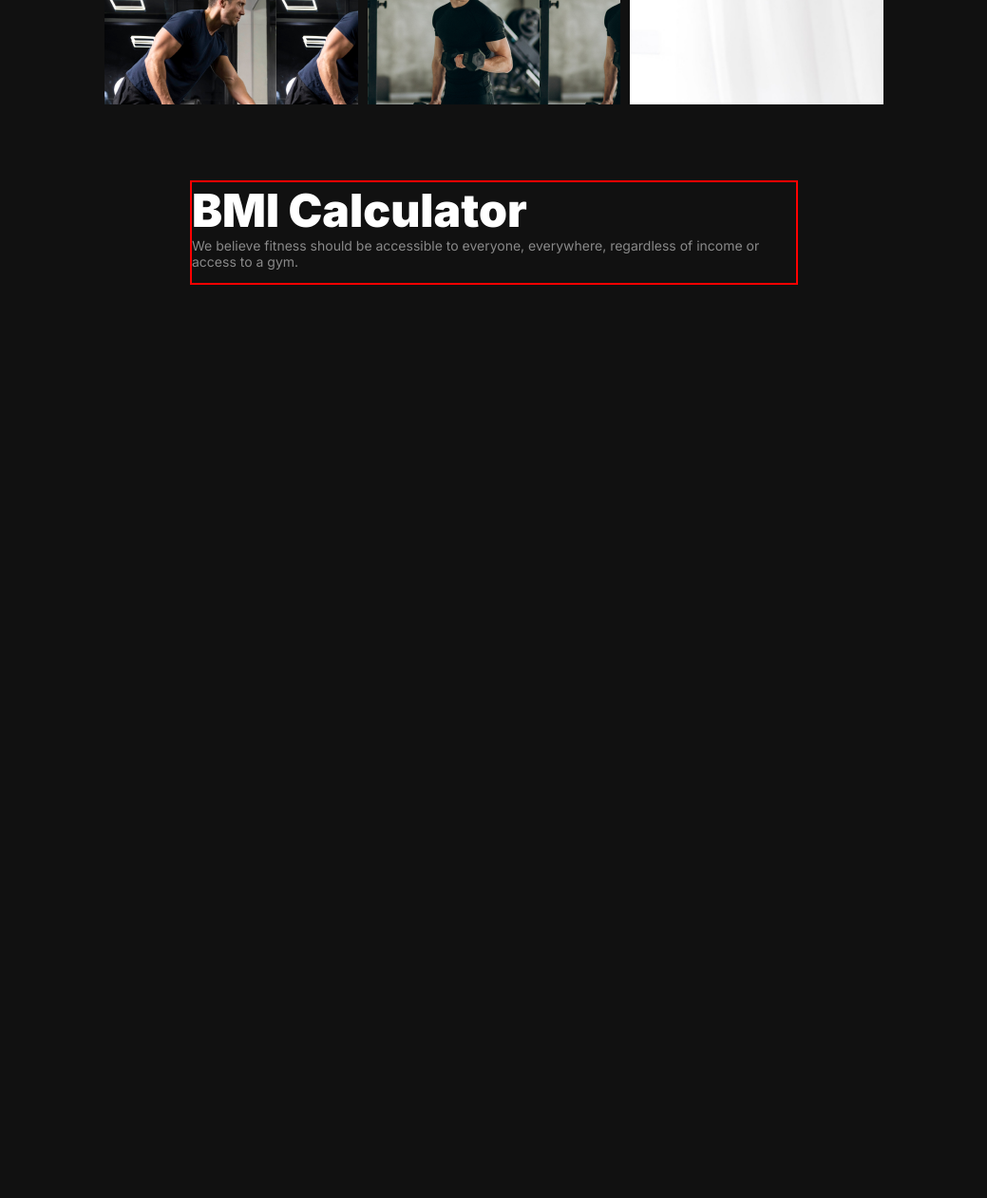
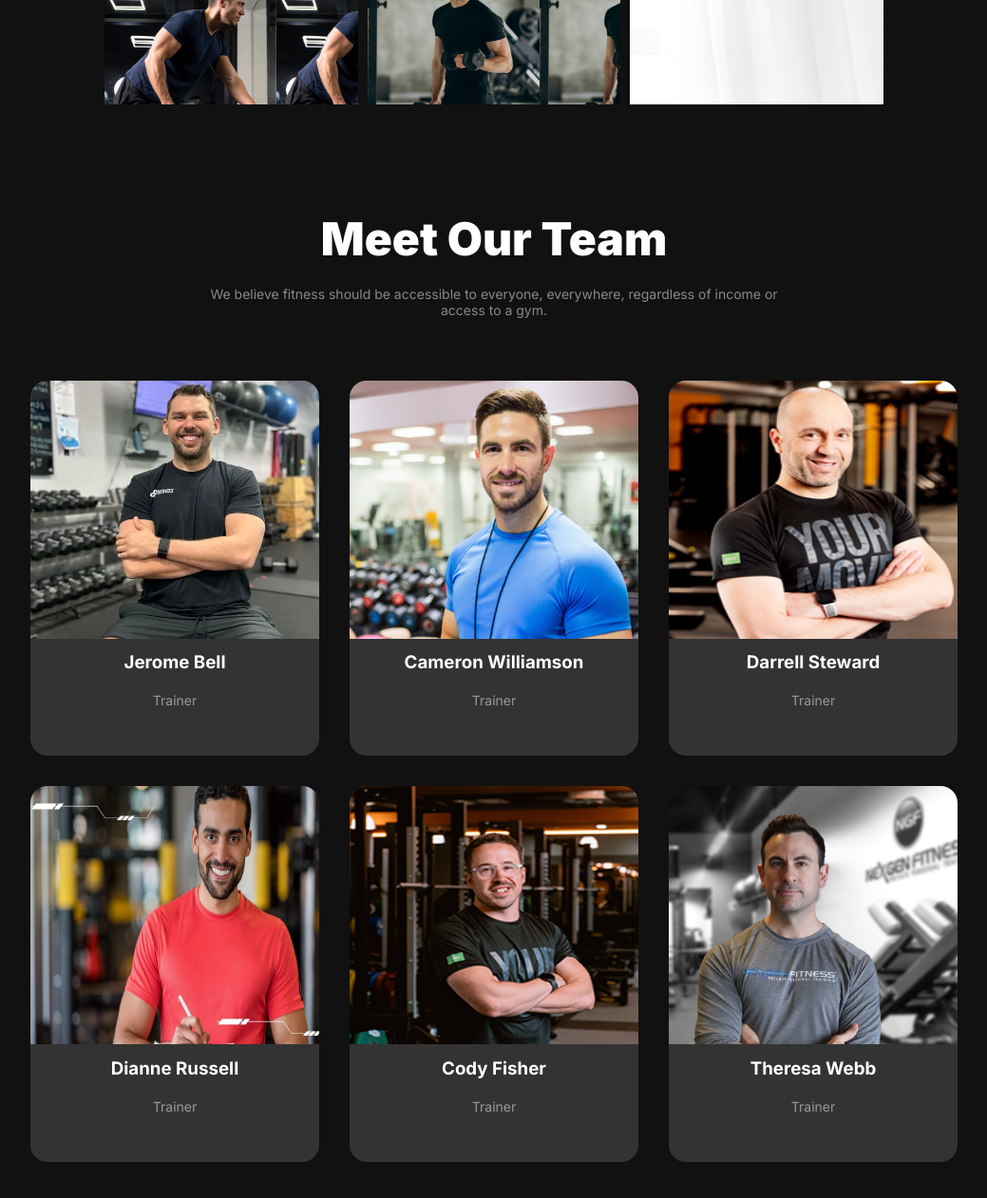
Before and after one commit to Ikramhossan01/Assignment-02-repo, a plain HTML site: page index.html in a window 1280 px wide. Shown: the part 2657-3919 px from the top of the page at 95% size, without its empty margins (120-1159 px from the left). Before the commit the page ends 2957 px from the top, so only its background shows below. Drawn offline with Linux system fonts and the light colour scheme.

Commit message:
meet our team part complete

```diff
--- a/index.html
+++ b/index.html
@@ -116,11 +116,46 @@
 
     </div>
      <!-- Training and exercise part end here -->
+    <div>
+        <section id="team">
+            <h2>Meet Our Team</h2>
+            <p>We believe fitness should be accessible to everyone, everywhere, regardless of income or <br>
+                 access to a gym.</p>
+            <div class="team-container">
+                <div class="team-member">
+                    <img src="./images/trainer1.png" alt="Jerome Bell">
+                    <h3>Jerome Bell</h3>
+                    <p>Trainer</p>
+                </div>
+                <div class="team-member">
+                    <img src="./images/trainer2.png" alt="Cameron Williamson">
+                    <h3>Cameron Williamson</h3>
+                    <p>Trainer</p>
+                </div>
+                <div class="team-member">
+                    <img src="./images/trainer3.png" alt="Darrell Steward">
+                    <h3>Darrell Steward</h3>
+                    <p>Trainer</p>
+                </div>
+                <div class="team-member">
+                    <img src="./images/trainer4.png" alt="Dianne Russell">
+                    <h3>Dianne Russell</h3>
+                    <p>Trainer</p>
+                </div>
+                <div class="team-member">
+                    <img src="./images/trainer5.png" alt="Cody Fisher">
+                    <h3>Cody Fisher</h3>
+                    <p>Trainer</p>
+                </div>
+                <div class="team-member">
+                    <img src="./images/trainer6.png" alt="Theresa Webb">
+                    <h3>Theresa Webb</h3>
+                    <p>Trainer</p>
+                </div>
+            </div>
+        </section>
+    </div>
 
-         <Div class="Calculator">
-            <h2>BMI Calculator</h2>
-            <p>We believe fitness should be accessible to everyone, everywhere, regardless of income or <br>
-               access to a gym.</p>
-         </Div>
+   </section>
 </body>
 </html>
--- a/style.css
+++ b/style.css
@@ -305,5 +305,60 @@ body{
     font-family: Inter;
     font-size: 14px;
     font-weight: 400;
+}
+#team {
+    padding: 3em;
+    text-align: center;
+}
 
+.team-container {
+    display: flex;
+    flex-wrap: wrap;
+    justify-content: center;
 }
+#team {
+    padding: 2em;
+    text-align: center;
+}
+
+.team-container {
+    display: flex;
+    flex-wrap: wrap;
+    justify-content: center;
+}
+
+.team-member {
+    background-color: #333;
+    border-radius: 18px;
+    margin: 1em;
+    overflow: hidden;
+    text-align: center;
+    width: 25%;
+    padding: 0;
+}
+
+.team-member img {
+    width: 326.67px;
+    height: 272px;
+}
+.team-member h3 {
+    margin: 0.5em 0;
+    color: white;
+}
+.team-member p {
+    color: rgba(0, 0, 0, 0.2);
+}
+#team h2 {
+    color: rgb(255, 255, 255);
+    font-family: Inter;
+    font-size: 48px;
+    font-weight: 900;
+}
+#team p {
+    color: rgba(255, 255, 255, 0.5);
+    font-family: Inter;
+    font-size: 14px;
+    font-weight: 400;
+    margin-top: 20px;
+    margin-bottom: 50px;
+}
```
